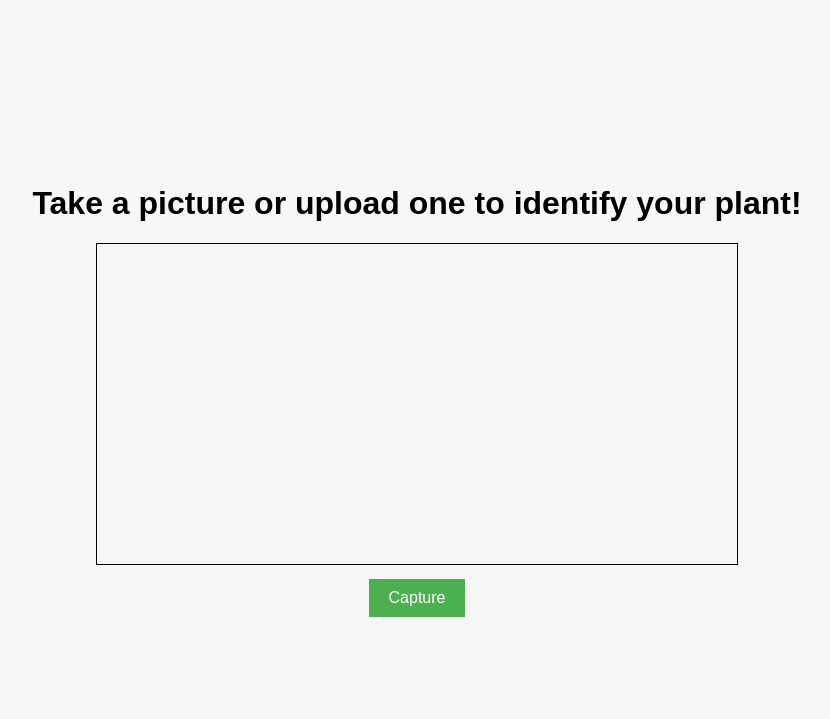
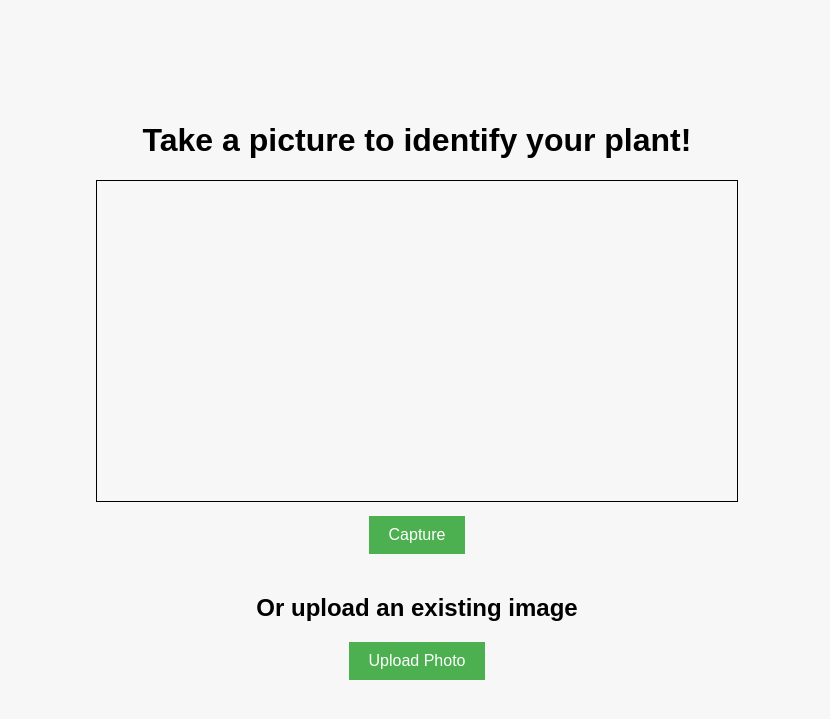
Before and after one commit to software-students-spring2024/5-final-project-spring-2024-frabtanah-final, a Flask app: page / in a window 1280 px wide. Shown: the top 719 px of the page, without its empty margins (223-1053 px from the left). Run offline with Flask 3, Linux system fonts and the light colour scheme.

Commit message:
added upload functionality to front end

```diff
--- a/web-app/static/picture.css
+++ b/web-app/static/picture.css
@@ -14,7 +14,7 @@ body {
     margin-bottom: 10px;
   }
 
-  button {
+  button, .styled-button {
     margin-bottom: 20px;
     padding: 10px 20px;
     font-size: 16px;
@@ -32,7 +32,7 @@ body {
   }
 
 
-  button#snap, button[type="submit"] {
+  button, #snap, button[type="submit"], .styled-button {
     background-color: #4CAF50;
     border: none;
     color: white;
@@ -44,7 +44,7 @@ body {
     cursor: pointer;
   }
 
-  button#snap:hover, button[type="submit"]:hover {
+  button:hover, #snap:hover, button[type="submit"]:hover, .styled-button:hover {
     background-color: white;
     color: black;
     border: 1px solid #4CAF50;
--- a/web-app/templates/home.html
+++ b/web-app/templates/home.html
@@ -3,17 +3,22 @@
 <head>
     <meta charset="UTF-8">
     <meta name="viewport" content="width=device-width, initial-scale=1.0">
-    <title>Take a Picture</title>
+    <title>Take a Picture or Upload</title>
     <link rel="stylesheet" href="/static/picture.css">
 </head>
 <body>
-    <h1>Take a picture or upload one to identify your plant!</h1>
+    <h1>Take a picture to identify your plant!</h1>
     <div id="camera">
         <video id="video" width="640" height="480" autoplay></video>
         <canvas id="canvas" width="640" height="480" style="display:none;"></canvas>
     </div>
     <button id="snap">Capture</button>
     <button id="retake" style="display:none;">Retake Photo</button>
+
+    <h2>Or upload an existing image </h2>
+    <input type="file" id="upload" accept="image/*" style="display:none;">
+    <button id="uploadBtn" class="styled-button">Upload Photo</button>
+
     <form method="POST" action="/save_picture" style="display:none;">
         <input type="hidden" name="image" id="imageData">
         <button type="submit">Save Picture</button>
@@ -38,6 +43,8 @@
         var snapButton = document.getElementById('snap');
         var retakeButton = document.getElementById('retake');
         var form = document.querySelector('form');
+        var uploadBtn = document.getElementById('uploadBtn');
+        var uploadInput = document.getElementById('upload');
 
         //trigger photo take
         snapButton.addEventListener('click', function() {
@@ -61,6 +68,36 @@
             this.style.display = 'none';
             form.style.display = 'none';
         });
+
+        //upload photo
+        uploadBtn.addEventListener('click', function() {
+            uploadInput.click(); // Trigger the file input click
+        });
+
+        uploadInput.addEventListener('change', function() {
+            var file = this.files[0];
+            if (file) {
+                var reader = new FileReader();
+                reader.onload = function(e) {
+                    var img = new Image();
+                    img.onload = function() {
+                        context.clearRect(0, 0, canvas.width, canvas.height);
+                        context.drawImage(img, 0, 0, canvas.width, canvas.height);
+                        var imageData = canvas.toDataURL('image/png');
+                        document.getElementById('imageData').value = imageData;
+
+                        // Update UI
+                        video.style.display = 'none';
+                        canvas.style.display = 'block';
+                        snapButton.style.display = 'none';
+                        retakeButton.style.display = 'inline';
+                        form.style.display = 'block';
+                    };
+                    img.src = e.target.result;
+                };
+                reader.readAsDataURL(file);
+            }
+        });
     </script>
 </body>
 </html>
```
Also changed, not shown: README.md.
